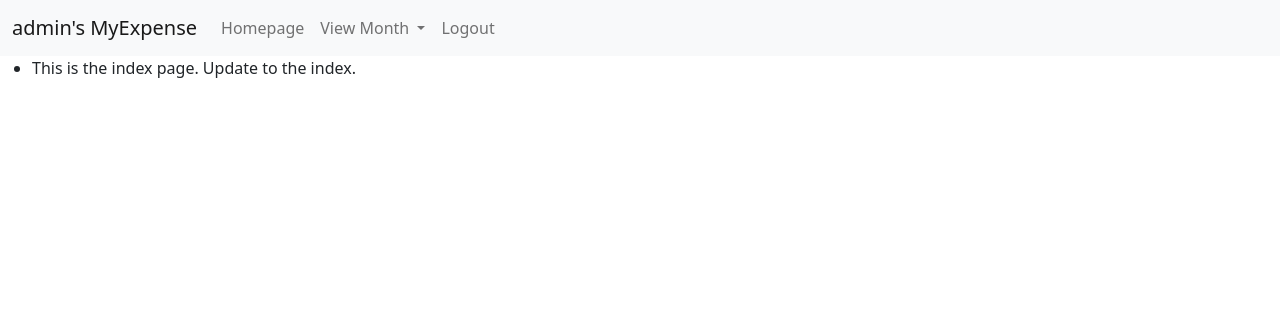
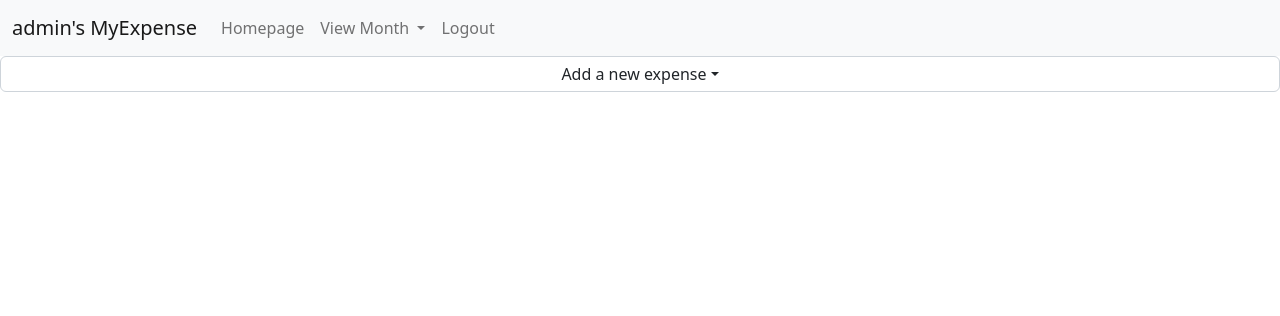
Before and after one commit to kevinzhu12/finance, a Django app: page / in a window 1280 px wide. Shown: the top 316 px of the page. Run offline with Django 4.2, Linux system fonts and the light colour scheme; a user stored in the database is signed in.

Commit message:
add expense form

```diff
--- a/expense/templates/expense/index.html
+++ b/expense/templates/expense/index.html
@@ -1,10 +1,43 @@
 {% extends "expense/layout.html" %}
 
 {% block body %}
-    <ul>
-        <li>
-            This is the index page. Update to the index.
-        </li>
-    </ul>
+    <form action="{% url 'addExpense' %}" method="post">
+        {% csrf_token %}
+        <button class="form-group form-control dropdown-toggle" data-bs-toggle="dropdown">Add a new expense</button>
+
+        <ul class="dropdown-menu form-control">
+            <li class="dropdown-item">
+                <div class="form-group">
+                    <input class="form-control" autofocus type="text" name="name" placeholder="Item Name">
+                </div>
+            </li>
+            <li class="dropdown-item">
+                <div class="form-group">
+                    <input class="form-control" type="text" name="price" placeholder="Price">
+                </div>
+            </li>
+            <li class="dropdown-item">
+                <div class="form-group">
+                    <input class="form-control" type="text" name="category" placeholder="Category">
+                </div>
+            </li>
+            <li class="dropdown-item">
+                <div class="form-group">
+                    <input class="form-control" type="text" name="description" placeholder="Description (optional)">
+                </div>
+            </li>
+            <li class="dropdown-item">
+                <div class="form-group">
+                    <input class="form-control" type="text" name="location" placeholder="Location (optional)">
+                </div>
+            </li>
+            <li class="dropdown-item">
+                <div class="form-group">
+                    <input class="form-control" type="submit">
+                </div>
+            </li>
+        </ul>
+    </form>
+
 
 {% endblock %}
--- a/expense/templates/expense/layout.html
+++ b/expense/templates/expense/layout.html
@@ -34,11 +34,13 @@
                                 <ul class="dropdown-menu">
                                     <!-- template for one month
                                     <li><a class="dropdown-item" href="{% url 'month' 'Janurary' %}">January</a></li> -->
-                                    {% with "Janurary Feburary March April May June July August September October November December" as list %}
-                                        {% for month in list.split %}
+
+                                    {% with "Janurary Feburary March April May June July August September October November December" as months %}
+                                        {% for month in months.split %}
                                             <li><a class="dropdown-item" href="{% url 'month' month%}"> {{ month }} </a></li>
                                         {% endfor %}
                                     {% endwith %}
+
                                 </ul>
                             </li>
                             <li class="navbar-item">
--- a/expense/urls.py
+++ b/expense/urls.py
@@ -8,4 +8,5 @@ urlpatterns = [
     path("logout", views.logout_view, name="logout"),
     path("register", views.register, name="register"),
     path("month/<str:month>", views.month_view, name="month"),
+    path("add_expense", views.add_expense, name="addExpense")
 ]
--- a/expense/views.py
+++ b/expense/views.py
@@ -75,3 +75,8 @@ def month_view(request, month):
     return render(request, "expense/month.html", {
         "month": month
     })
+
+#do it as a rerender of the page for now -- maybe change to js later so no need to reload page
+def add_expense(request):
+    print(request.POST)
+    return render(request, "expense/index.html")
```
